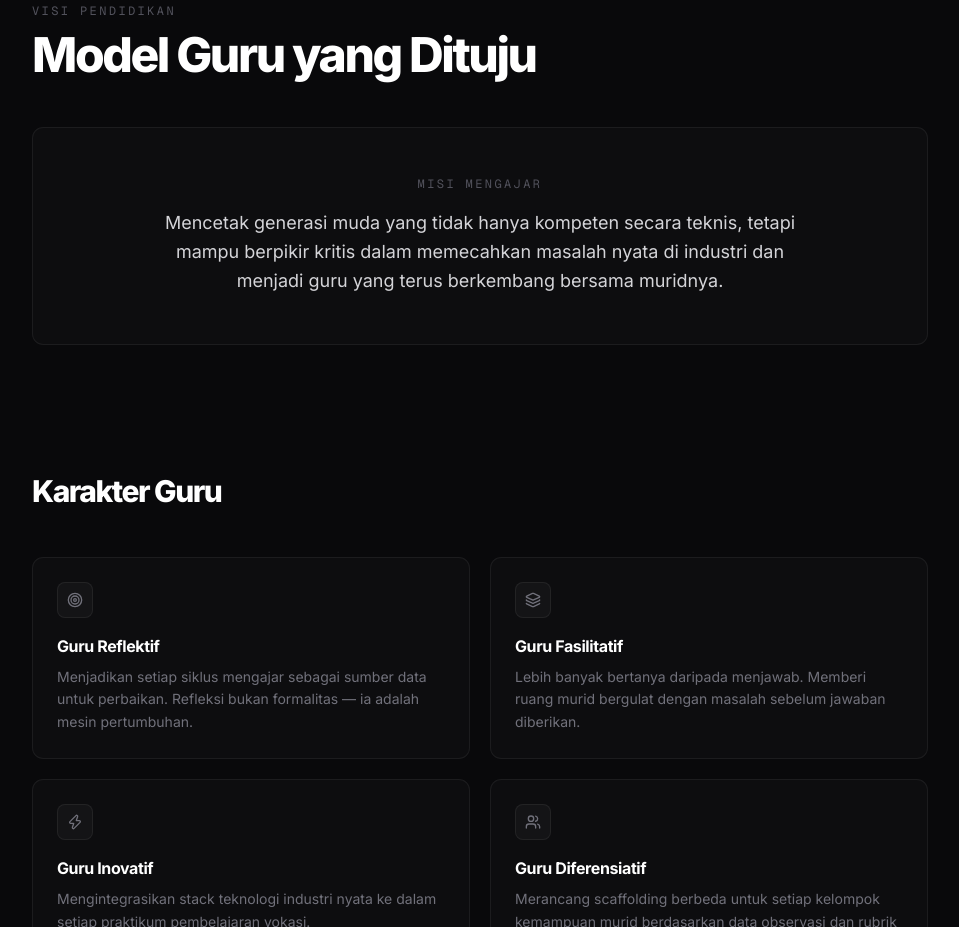
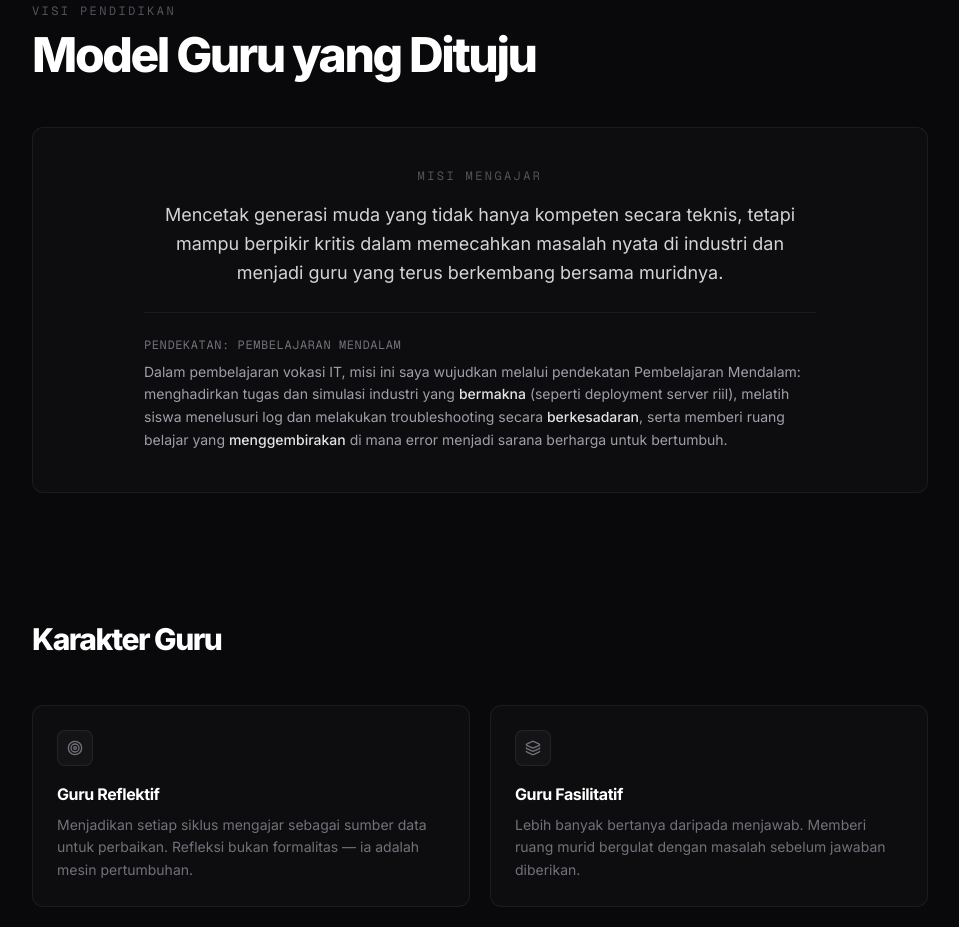
Before and after one commit to muslichwr/portofolio, a Next.js app: page /about in a window 1280 px wide. Shown: the part 1420-2347 px from the top of the page, without its empty margins (160-1119 px from the left). Built offline with nearby package versions, Linux system fonts and the light colour scheme.

Commit message:
Pembelajaran Mendalam

```diff
--- a/app/about/page.tsx
+++ b/app/about/page.tsx
@@ -327,7 +327,8 @@ export default function AboutPage() {
           </div>
 
           {/* Misi Mengajar callout */}
-          <div className="rounded-xl border border-white/[0.06] bg-white/[0.02] p-8 text-center md:p-12">
+          <div className="rounded-xl border border-white/[0.06] bg-white/[0.02] p-8 md:p-10">
+            <div className="text-center">
               <p className="mb-4 font-mono text-xs uppercase tracking-[0.2em] text-zinc-600">
                 Misi Mengajar
               </p>
@@ -337,6 +338,18 @@ export default function AboutPage() {
                 industri dan menjadi guru yang terus berkembang bersama
                 muridnya.
               </p>
+            </div>
+
+            <div className="mx-auto my-6 max-w-2xl border-t border-white/[0.06]" />
+
+            <div className="mx-auto max-w-2xl space-y-2 text-left">
+              <p className="font-mono text-xs uppercase tracking-wider text-zinc-500">
+                Pendekatan: Pembelajaran Mendalam
+              </p>
+              <p className="text-sm leading-relaxed text-zinc-400">
+                Dalam pembelajaran vokasi IT, misi ini saya wujudkan melalui pendekatan Pembelajaran Mendalam: menghadirkan tugas dan simulasi industri yang <span className="font-medium text-zinc-200">bermakna</span> (seperti deployment server riil), melatih siswa menelusuri log dan melakukan troubleshooting secara <span className="font-medium text-zinc-200">berkesadaran</span>, serta memberi ruang belajar yang <span className="font-medium text-zinc-200">menggembirakan</span> di mana error menjadi sarana berharga untuk bertumbuh.
+              </p>
+            </div>
           </div>
         </div>
       </section>
--- a/app/artefak/page.tsx
+++ b/app/artefak/page.tsx
@@ -203,8 +203,10 @@ export default function ArtefakPage() {
           <p className="mt-6 max-w-2xl text-base leading-relaxed text-zinc-400">
             Analisis penyusunan dan implementasi modul ajar dalam tiga siklus
             PPL Terbimbing, mencakup dasar pedagogis, dinamika pembelajaran,
-            kendala praktik, capaian peserta didik, dan rencana penyesuaian
-            untuk konteks kelas kejuruan yang berbeda.
+            kendala praktik, capaian peserta didik, dan rencana penyesuaian.
+            Rangkaian siklus ini memperlihatkan penerapan bertahap prinsip
+            Pembelajaran Mendalam dalam laboratorium IT vokasi—menghubungkan tugas kejuruan
+            yang autentik, troubleshooting berkesadaran, serta kemandirian belajar siswa.
           </p>
         </div>
       </section>
--- a/app/page.tsx
+++ b/app/page.tsx
@@ -206,6 +206,11 @@ export default function HomePage() {
             </span>
           </h1>
 
+          {/* ── Supporting Subtitle ── */}
+          <p className="mx-auto mt-6 max-w-xl text-sm leading-relaxed text-zinc-400 sm:text-base">
+            <span className="text-zinc-200">Logic First, Syntax Later.</span> Pembelajaran Mendalam untuk kelas vokasi yang berakar pada masalah nyata dan dunia kerja.
+          </p>
+
           {/* CTA Button — navigates to /about */}
           <div className="mt-8">
             <Link
@@ -251,6 +256,9 @@ export default function HomePage() {
             <h2 className="text-3xl font-extrabold tracking-tighter text-white md:text-5xl">
               Model Guru yang Dituju
             </h2>
+            <p className="mt-4 max-w-xl text-sm leading-relaxed text-zinc-500">
+              Empat karakter ini menjadi cara saya menerjemahkan Pembelajaran Mendalam ke dalam praktik nyata sebagai guru vokasi.
+            </p>
           </div>
 
           {/* Karakter cards grid */}
--- a/app/refleksi-akhir/page.tsx
+++ b/app/refleksi-akhir/page.tsx
@@ -498,8 +498,10 @@ export default function RefleksiAkhirPage() {
               perintah sebelum mereka menghafal bentuk sintaksnya. Dalam
               pembelajaran server dan deployment, perintah yang diketik bisa
               berubah sesuai versi sistem, konfigurasi, atau kebutuhan proyek.
-              Karena itu, saya ingin siswa memahami alasan sebuah langkah
-              dilakukan, bukan hanya menyalin perintah dari modul.
+              Prinsip ini menjadi cara saya menumbuhkan Pembelajaran Mendalam:
+              memprioritaskan pemahaman logika arsitektur dan kesadaran troubleshooting
+              mandiri di atas sekadar hafalan sintaks, sehingga proses belajar tetap
+              bermakna dan relevan dengan tantangan kerja nyata.
             </p>
 
             <p>
```
Lines whose indentation alone changed are shown as unchanged.
